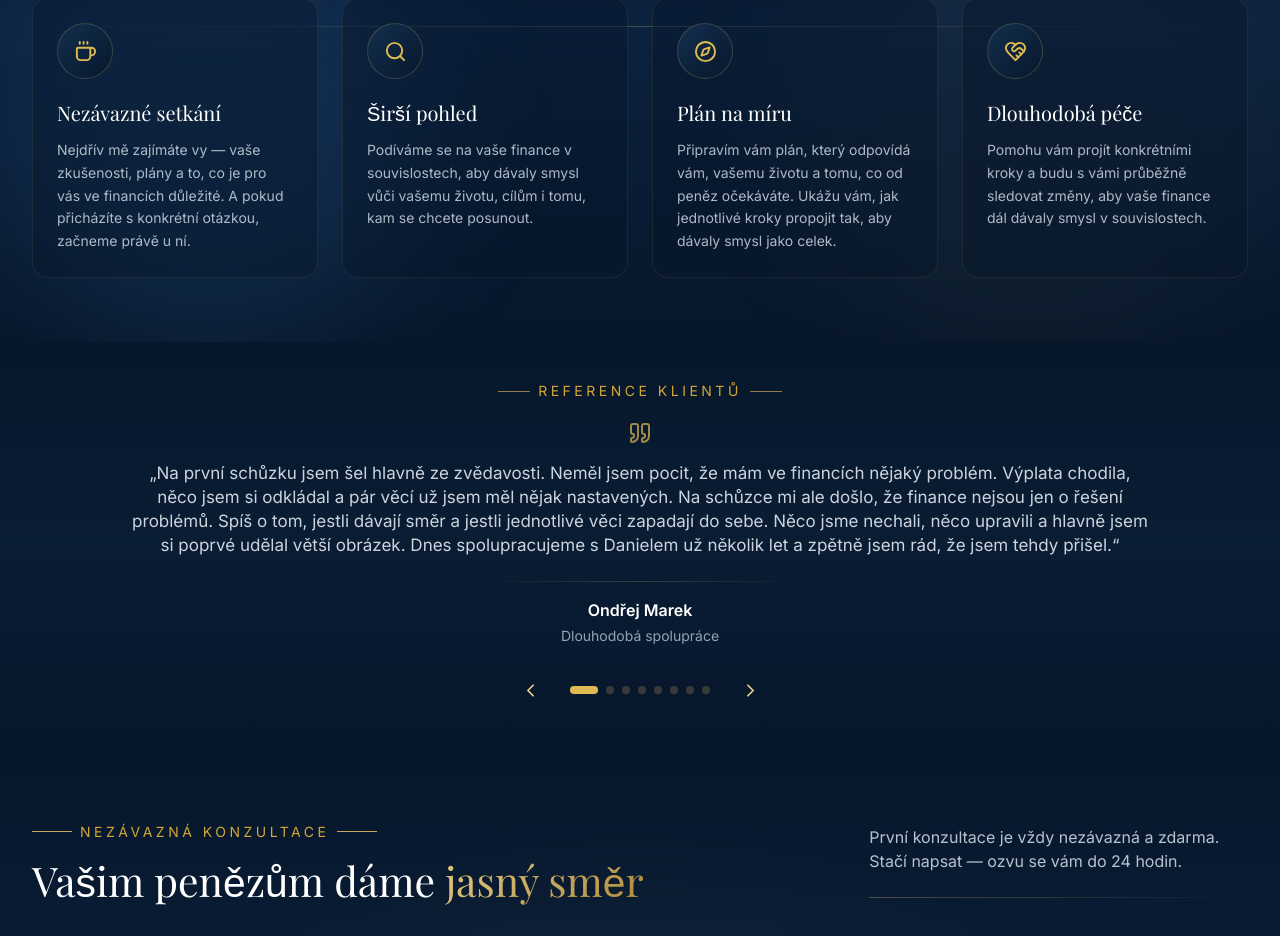
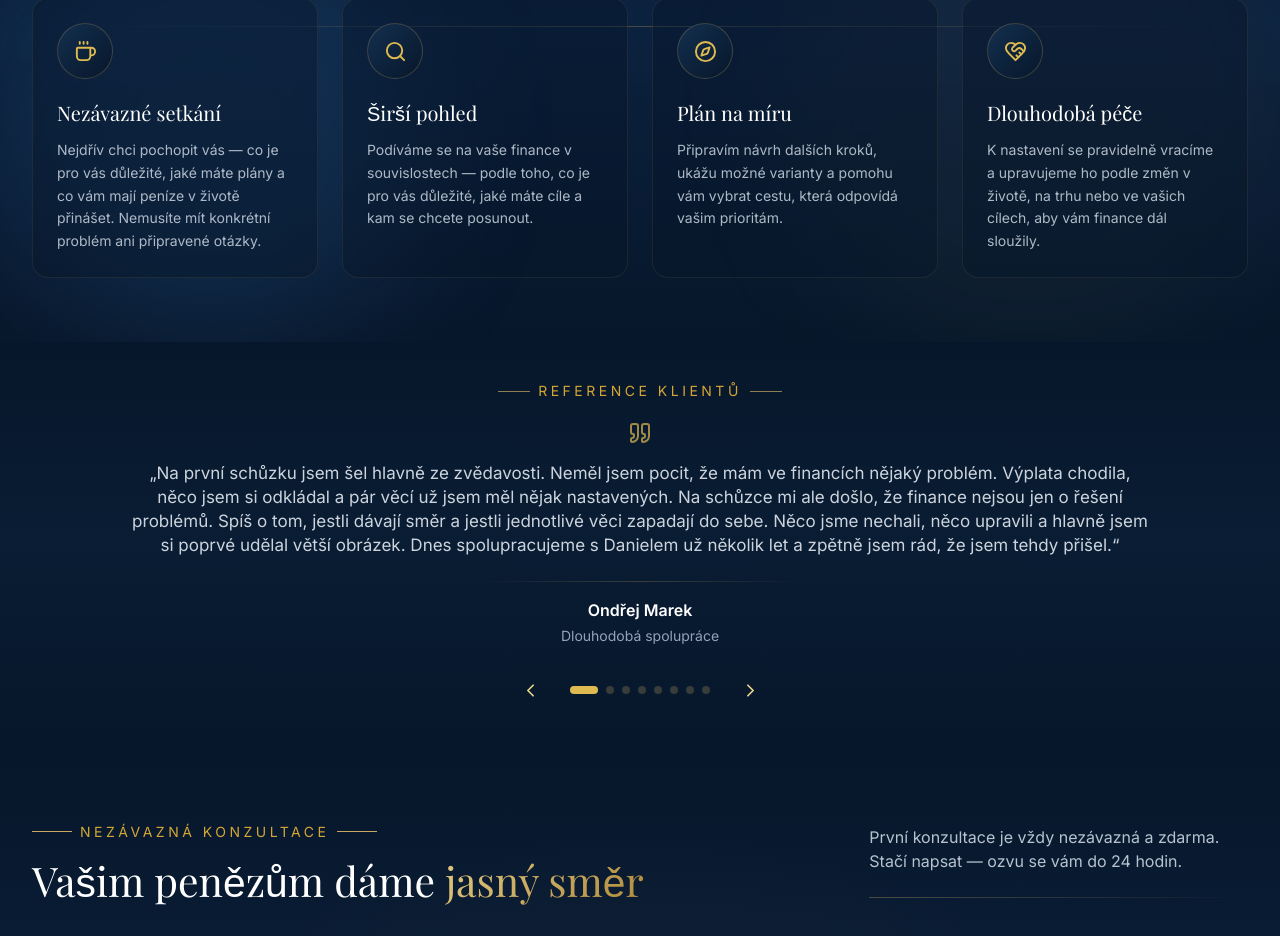
Before and after one commit to DannyKoll/daniel-kolar-web, a Next.js app: page / in a window 1280 px wide. Shown: the part 3718-4654 px from the top of the page. Built offline with nearby package versions, Linux system fonts and the light colour scheme.

Commit message:
Update Process.jsx

```diff
--- a/components/Process.jsx
+++ b/components/Process.jsx
@@ -9,22 +9,22 @@ const steps = [
   {
     icon: Coffee,
     title: "Nezávazné setkání",
-    desc: "Nejdřív mě zajímáte vy — vaše zkušenosti, plány a to, co je pro vás ve financích důležité. A pokud přicházíte s konkrétní otázkou, začneme právě u ní.",
+    desc: "Nejdřív chci pochopit vás — co je pro vás důležité, jaké máte plány a co vám mají peníze v životě přinášet. Nemusíte mít konkrétní problém ani připravené otázky.",
   },
   {
     icon: Search,
     title: "Širší pohled",
-    desc: "Podíváme se na vaše finance v souvislostech, aby dávaly smysl vůči vašemu životu, cílům i tomu, kam se chcete posunout.",
+    desc: "Podíváme se na vaše finance v souvislostech — podle toho, co je pro vás důležité, jaké máte cíle a kam se chcete posunout.",
   },
   {
     icon: Compass,
     title: "Plán na míru",
-    desc: "Připravím vám plán, který odpovídá vám, vašemu životu a tomu, co od peněz očekáváte. Ukážu vám, jak jednotlivé kroky propojit tak, aby dávaly smysl jako celek.",
+    desc: "Připravím návrh dalších kroků, ukážu možné varianty a pomohu vám vybrat cestu, která odpovídá vašim prioritám.",
   },
   {
     icon: HeartHandshake,
     title: "Dlouhodobá péče",
-    desc: "Pomohu vám projít konkrétními kroky a budu s vámi průběžně sledovat změny, aby vaše finance dál dávaly smysl v souvislostech.",
+    desc: "K nastavení se pravidelně vracíme a upravujeme ho podle změn v životě, na trhu nebo ve vašich cílech, aby vám finance dál sloužily.",
   },
 ];
 
```
